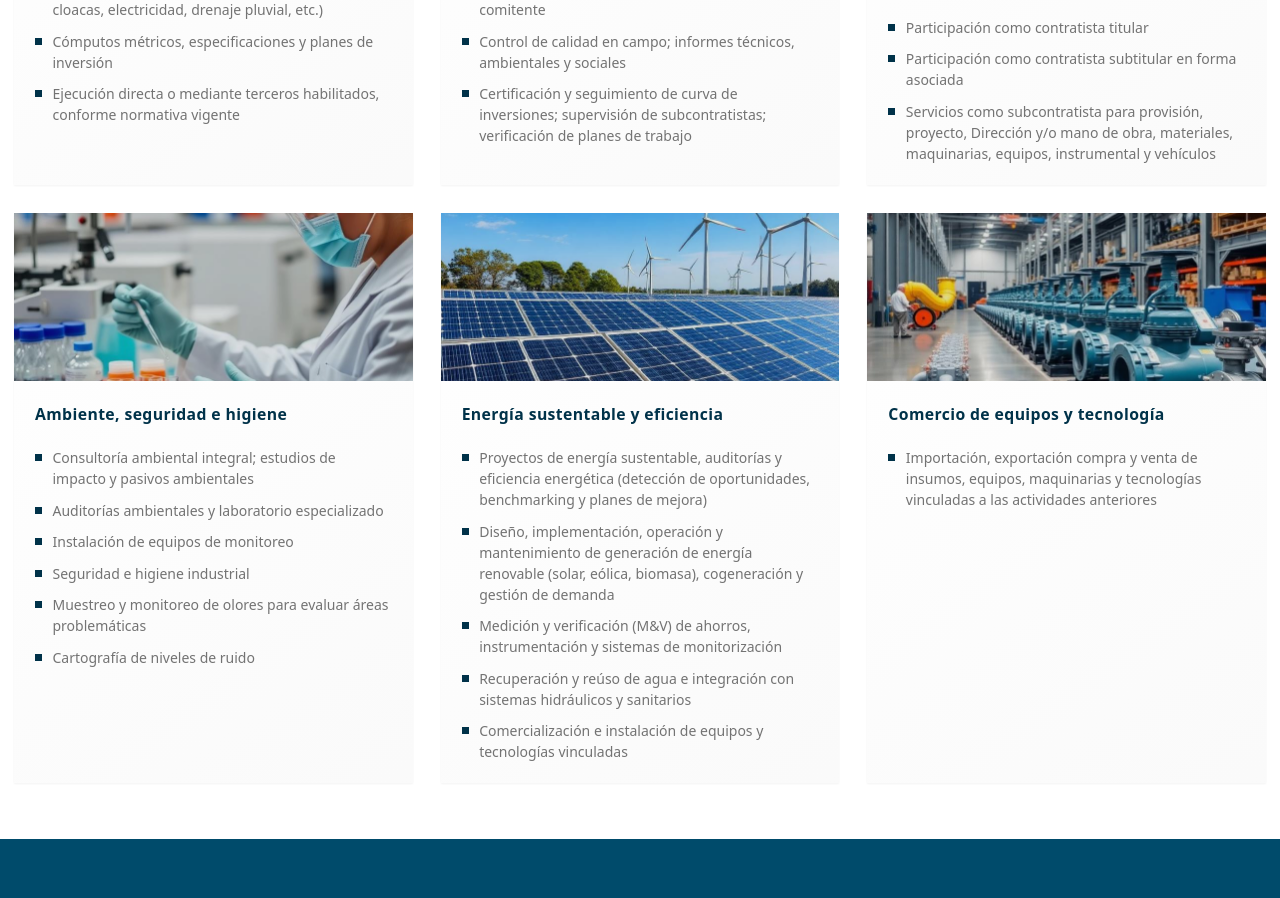
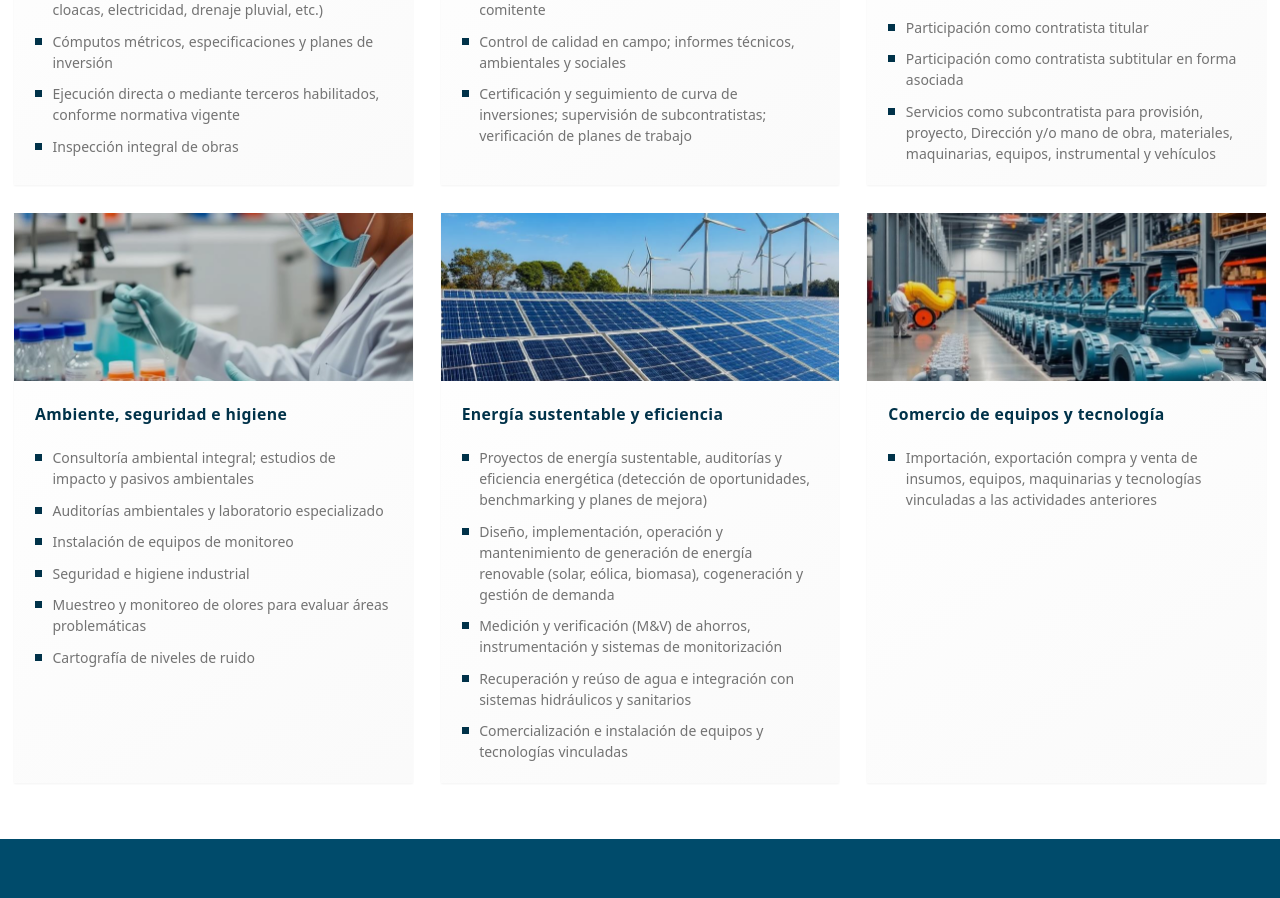
Before and after one commit to FVDevelop/qaudalsrl, a React (Vite) app: page /servicios in a window 1280 px wide. Shown: the part 1303-2201 px from the top of the page. Built offline with nearby package versions, Linux system fonts and the light colour scheme; a web font is replaced by a local one.

Commit message:
Code edited in Lovable Code Editor

```diff
--- a/src/pages/Servicios.tsx
+++ b/src/pages/Servicios.tsx
@@ -76,7 +76,7 @@ const Servicios = () => {
         "Estudio, proyecto, dirección ejecutiva y ejecución de obras civiles e infraestructura de servicios (agua, cloacas, electricidad, drenaje pluvial, etc.)",
         "Cómputos métricos, especificaciones y planes de inversión",
         "Ejecución directa o mediante terceros habilitados, conforme normativa vigente",
-        //"Cumplimiento de normativa vigente",
+        "Inspección integral de obras",
         //"Gestión de cronogramas y recursos",
         //"Control de calidad en obra"
       ],
```
